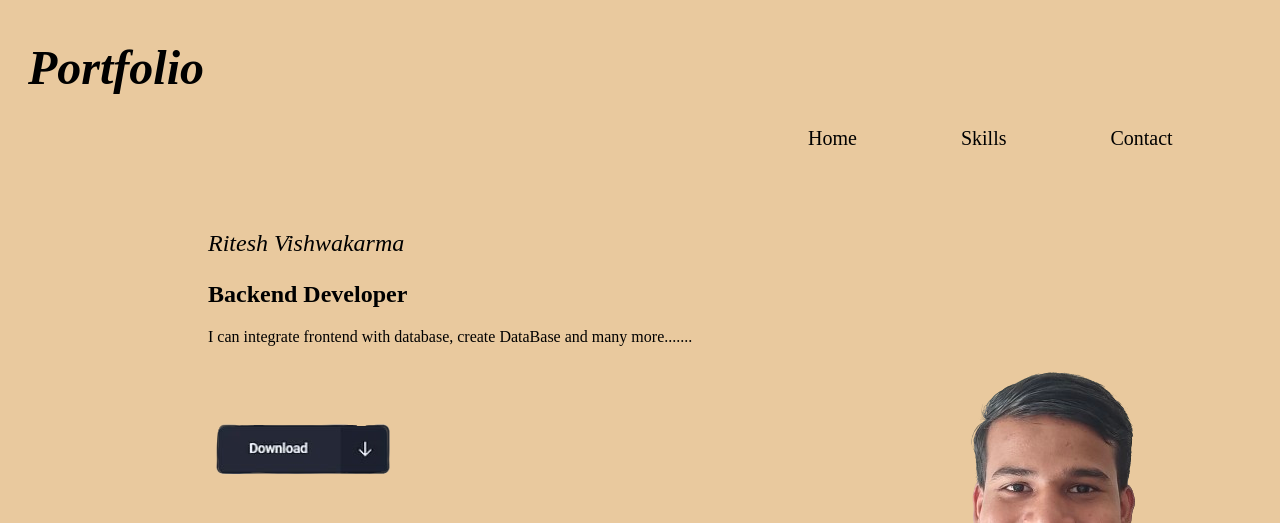
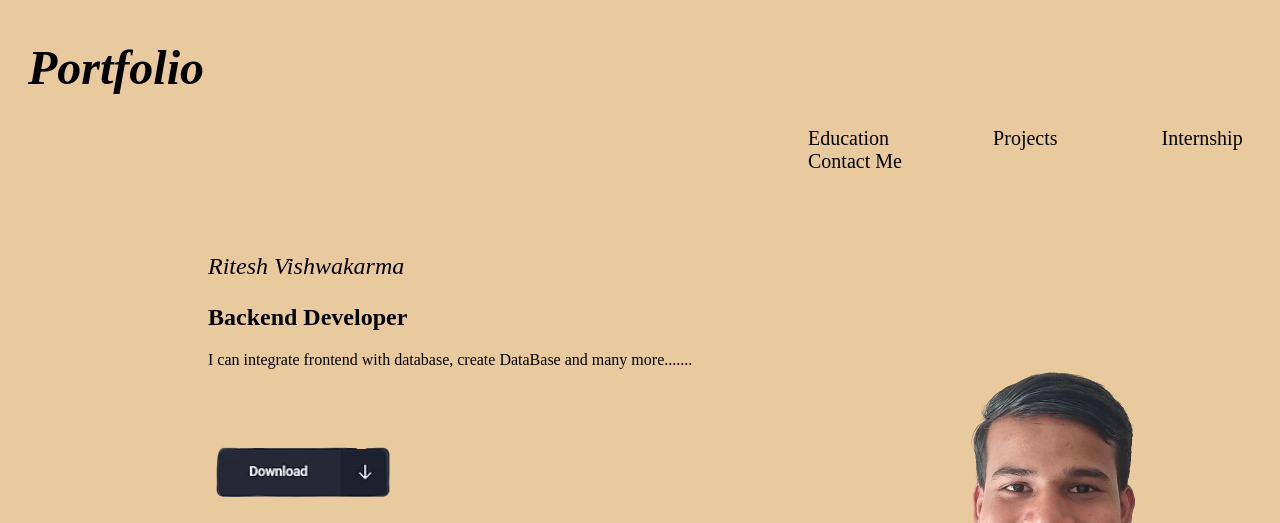
Before and after one commit to riteshvishwakarma2004/portfolio-website, a plain HTML site: page index.html in a window 1280 px wide. Shown: the top 523 px of the page. Drawn offline with Linux system fonts and the light colour scheme.

Commit message:
Update index.html

```diff
--- a/index.html
+++ b/index.html
@@ -13,9 +13,10 @@
         <h1>Portfolio</h1>
     </div>
     <div class="links">
-        <a href="#" class="link">Home</a>
-        <a href="#" class="link">Skills</a>
-        <a href="#" class="link">Contact</a>
+        <a href="#" class="link">Education</a>
+        <a href="#" class="link">Projects</a>
+         <a href="#" class="link">Internship</a>
+        <a href="#" class="link">Contact Me</a>
     </div>
     <div class="name">
         <p>Ritesh Vishwakarma<p>
```
